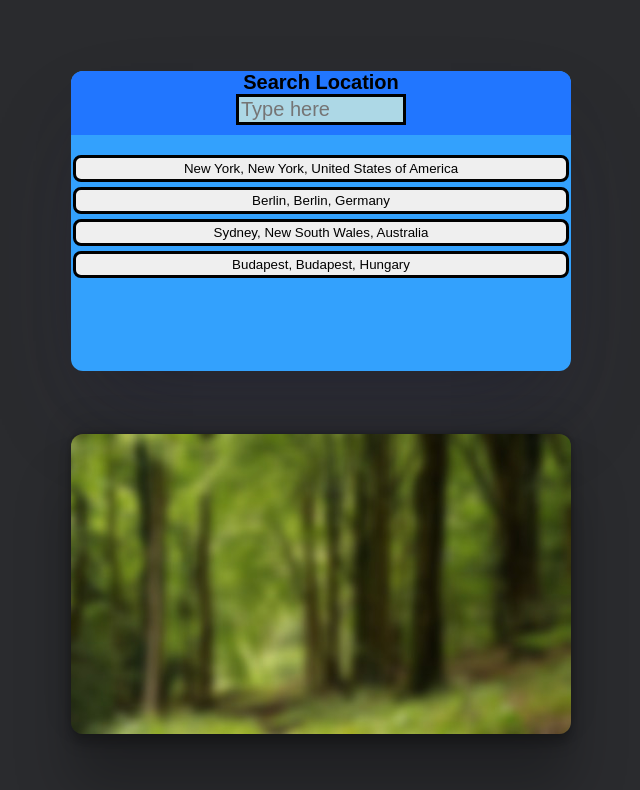
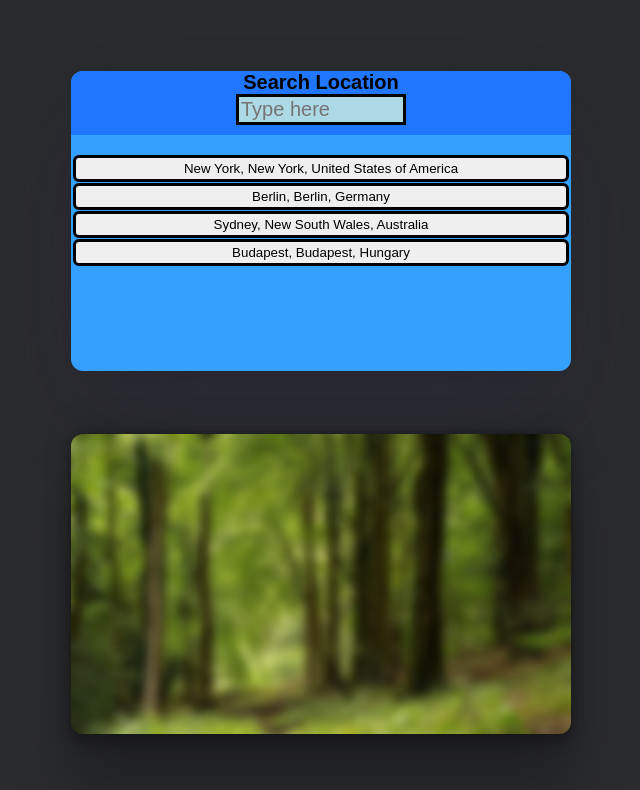
Before and after one commit to MilanEgri/weather_app, a plain HTML site: page index.html in a window 1280 px wide. Shown: the whole page, without its empty margins (319-959 px from the left). Drawn offline with Linux system fonts and the light colour scheme.

Commit message:
smaller gap in location box

```diff
--- a/style.css
+++ b/style.css
@@ -33,13 +33,13 @@ padding-bottom: 10px;
     justify-content: center;
     border: 3px solid black;
     padding: 3px;
-    border-radius: 8px;
+    border-radius: 6px;
     cursor: pointer;
 }
 .location-box{
     display: flex;
     flex-direction: column;
-    gap: 5px;
+    gap: 1px;
     padding-top: 20px;
     font-size: 15px;
     margin-left: 2px;
```
